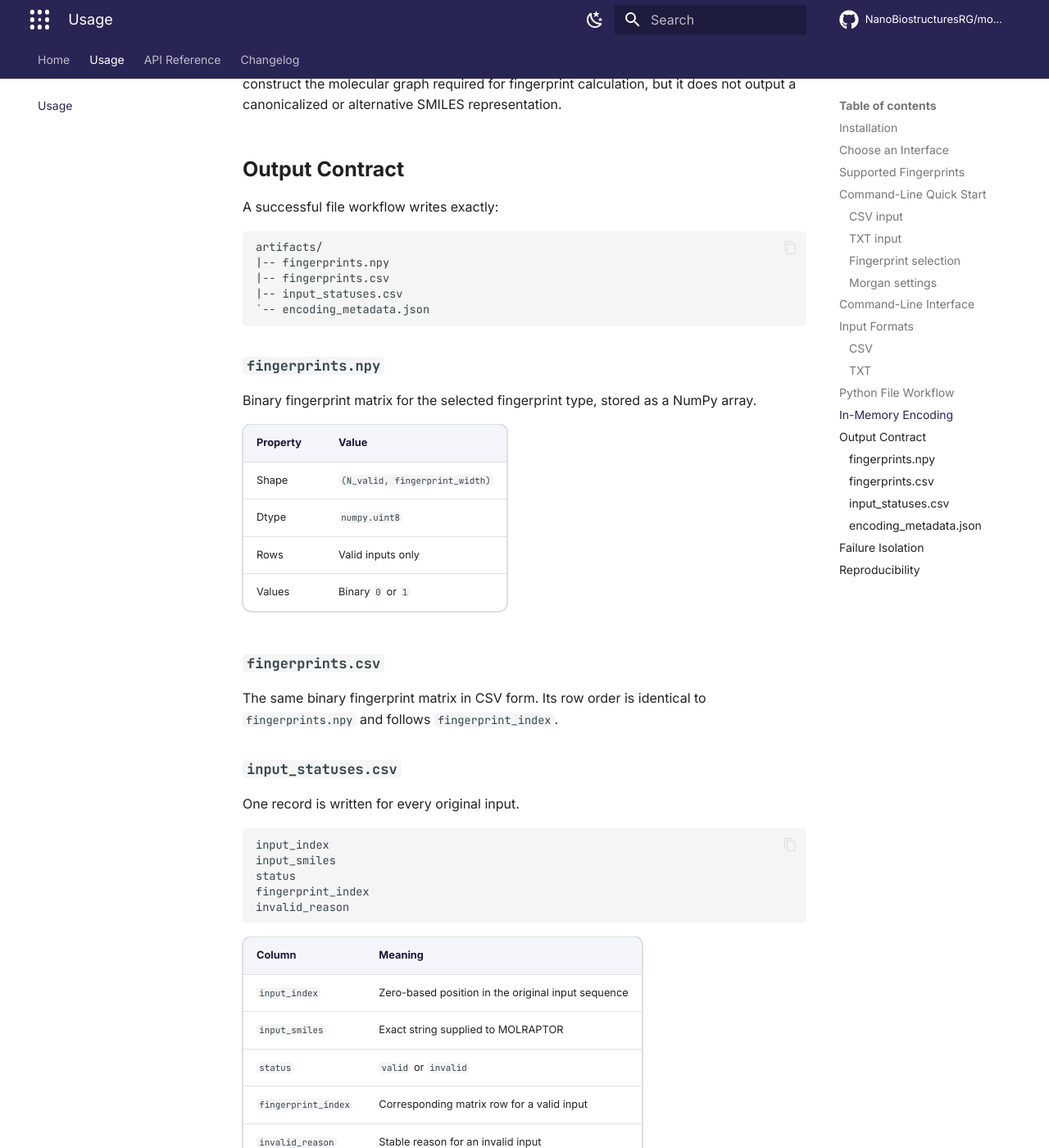
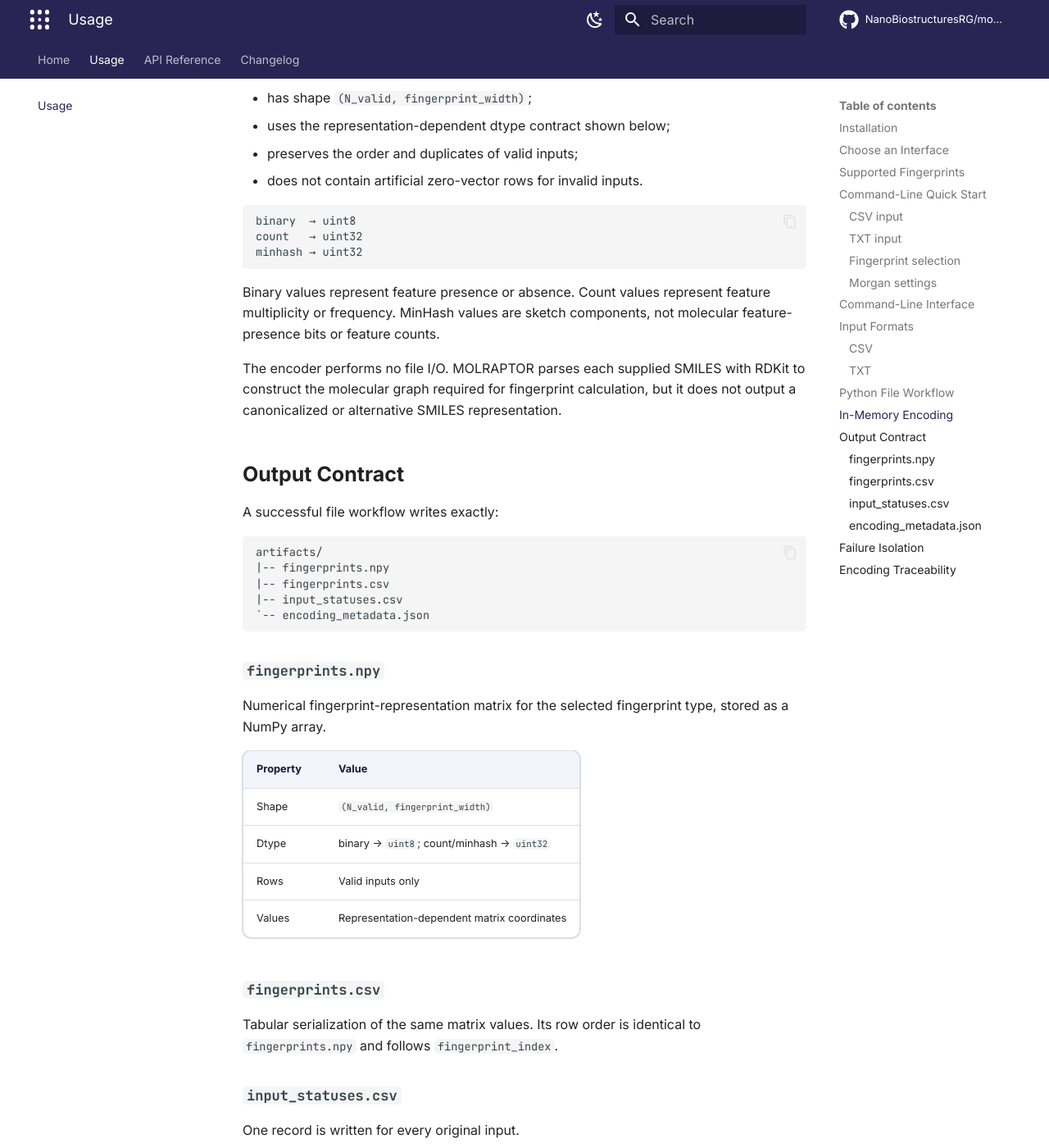
Before and after one commit to NanoBiostructuresRG/molraptor, an MkDocs documentation site: the page built from docs/usage.md, in a window 1280 px wide and 1400 px high, scrolled down 7250 px. Shown: the whole window at 82% size. Built offline with MkDocs 1.6.1 and Material for MkDocs 9.7.7, drawn with Linux system fonts in a browser that asks for light colours; comment, search, counter and statistics services are not loaded; some of the changed text lies outside the part shown.

Commit message:
chore: finalize v0.5.0 release

````diff
--- a/docs/usage.md
+++ b/docs/usage.md
@@ -65,18 +65,21 @@
 
 MOLRAPTOR supports these public fingerprint identifiers:
 
-| Identifier   | Fingerprint         | Width                       |
-| ------------ | ------------------- | --------------------------- |
-| `morgan`     | Morgan              | Configurable; default: 2048 |
-| `featmorgan` | Feature Morgan      | 2048                        |
-| `atompair`   | Atom Pair           | 2048                        |
-| `rdk`        | RDKit topological   | 2048                        |
-| `torsion`    | Topological Torsion | 2048                        |
-| `layered`    | Layered             | 2048                        |
-| `maccs`      | MACCS keys          | 167                         |
+| Identifier | Fingerprint | Representation | Width | Dtype |
+|---|---|---|---:|---|
+| `morgan` | Morgan | binary | configurable; default 2048 | `uint8` |
+| `featmorgan` | Feature Morgan | binary | 2048 | `uint8` |
+| `atompair` | Atom Pair | count | 2048 | `uint32` |
+| `rdk` | RDKit topological | binary | 2048 | `uint8` |
+| `torsion` | Topological Torsion | count | 2048 | `uint32` |
+| `layered` | Layered | binary | 2048 | `uint8` |
+| `maccs` | MACCS keys | binary | 167 | `uint8` |
+| `klekotaroth` | Klekota–Roth | binary | 4860 | `uint8` |
+| `mhfp6` | MHFP6 | minhash | 2048 | `uint32` |
+| `map4` | MAP4 | minhash | 1024 | `uint32` |
 
 Morgan is the default fingerprint and accepts configurable settings. The other
-fingerprint types use fixed effective profiles.
+nine algorithms use fixed effective profiles.
 
 ## Command-Line Quick Start
 
@@ -197,8 +203,9 @@
 are preserved for validation and traceability.
 
 Only the selected column is used for encoding. MOLRAPTOR does not retrieve
-records, infer labels, curate unrelated columns, or replace the supplied
-molecular representations.
+records or infer labels. MOLRAPTOR does not retrieve, curate, harmonize,
+canonicalize, or replace the user-supplied SMILES as an input-preprocessing
+step.
 
 ### TXT
 
@@ -331,10 +338,19 @@
 
 * contains one row per valid input;
 * has shape `(N_valid, fingerprint_width)`;
-* uses the `numpy.uint8` dtype;
-* contains binary `0` or `1` values;
+* uses the representation-dependent dtype contract shown below;
 * preserves the order and duplicates of valid inputs;
 * does not contain artificial zero-vector rows for invalid inputs.
+
+```text
+binary  → uint8
+count   → uint32
+minhash → uint32
+```
+
+Binary values represent feature presence or absence. Count values represent
+feature multiplicity or frequency. MinHash values are sketch components, not
+molecular feature-presence bits or feature counts.
 
 The encoder performs no file I/O. MOLRAPTOR parses each supplied SMILES with
 RDKit to construct the molecular graph required for fingerprint calculation,
@@ -354,20 +370,20 @@
 
 ### `fingerprints.npy`
 
-Binary fingerprint matrix for the selected fingerprint type, stored as a NumPy
-array.
+Numerical fingerprint-representation matrix for the selected fingerprint type,
+stored as a NumPy array.
 
-| Property | Value                          |
-| -------- | ------------------------------ |
-| Shape    | `(N_valid, fingerprint_width)` |
-| Dtype    | `numpy.uint8`                  |
-| Rows     | Valid inputs only              |
-| Values   | Binary `0` or `1`              |
+| Property | Value                                          |
+| -------- | ---------------------------------------------- |
+| Shape    | `(N_valid, fingerprint_width)`                 |
+| Dtype    | binary → `uint8`; count/minhash → `uint32`     |
+| Rows     | Valid inputs only                              |
+| Values   | Representation-dependent matrix coordinates   |
 
 ### `fingerprints.csv`
 
-The same binary fingerprint matrix in CSV form. Its row order is identical to
-`fingerprints.npy` and follows `fingerprint_index`.
+Tabular serialization of the same matrix values. Its row order is identical
+to `fingerprints.npy` and follows `fingerprint_index`.
 
 ### `input_statuses.csv`
 
@@ -454,7 +470,7 @@
 workflow because a persisted fingerprint dataset with no valid rows is not
 considered a successful run.
 
-## Reproducibility
+## Encoding Traceability
 
 Every encoding result records:
 
--- a/mkdocs.yml
+++ b/mkdocs.yml
@@ -1,7 +1,7 @@
 # SPDX-License-Identifier: LGPL-3.0-or-later
 
 site_name: MOLRAPTOR
-site_description: SMILES-first scientific library and command-line tool for generating reproducible binary molecular fingerprints with RDKit
+site_description: SMILES-first library and command-line tool for generating traceable molecular fingerprint representations, including binary, count, and MinHash, from user-provided SMILES
 site_url: https://nanobiostructuresrg.github.io/molraptor/
 repo_url: https://github.com/NanoBiostructuresRG/molraptor
 repo_name: NanoBiostructuresRG/molraptor
--- a/molraptor/version.py
+++ b/molraptor/version.py
@@ -6,7 +6,7 @@
 and exposed through the public package API as ``__version__``.
 """
 
-__version__ = "0.4.1"
+__version__ = "0.5.0"
 
 PROJECT_NAME = "MOLRAPTOR"
 PROJECT_VERSION = __version__
--- a/pyproject.toml
+++ b/pyproject.toml
@@ -46,7 +46,7 @@
     "pytest>=7.0",
     "build>=1.0",
     "hatchling>=1.18",
-    "twine>=4.0",
+    "twine>=7.0",
 ]
 docs = [
     "mkdocs>=1.6",
````
Also changed, not shown: other parts of docs/usage.md (+3 -0 lines), CHANGELOG.md (+34 -0 lines), README.md (+33 -16 lines), docs/api.md (+41 -10 lines), docs/index.md (+10 -9 lines), 2 other files.
